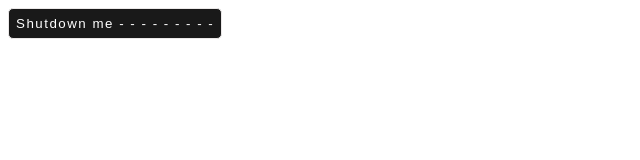
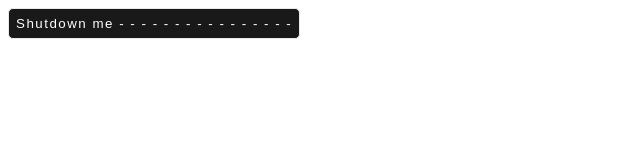
Before and after one commit to cgfhjff/good, a plain HTML site: page index.html in a window 1280 px wide. Shown: the whole page, without its empty margins (0-640 px from the left). Drawn offline with Linux system fonts and the light colour scheme.

Commit message:
Update index.html

```diff
--- a/index.html
+++ b/index.html
@@ -7,7 +7,7 @@
 
     </style>
 <body>
-    <button onclick="playSound()"> Shutdown me - - - - - - -  - -</button>
+    <button onclick="playSound()"> Shutdown me - - - - - - - - - - - - - - - - </button>
     <audio id="sound" src="good.mp3"></audio>
 
     <script>
```
